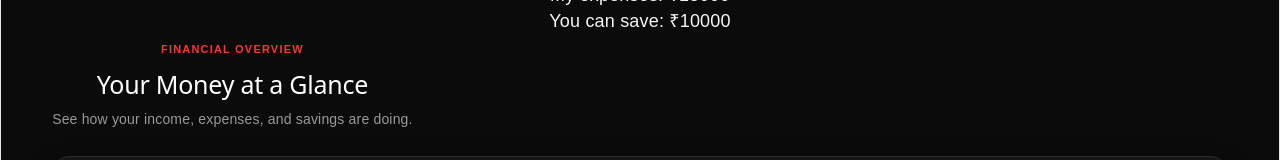
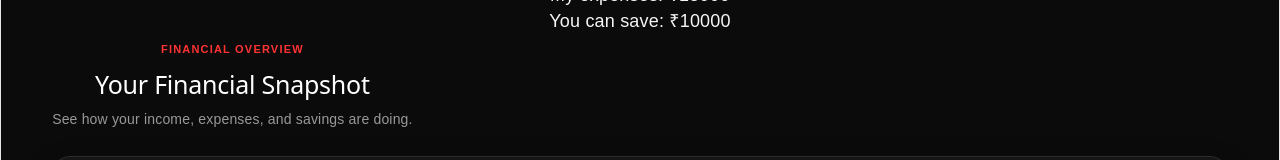
Before and after one commit to zehra-codes/Financial-habit-builder, a React (Vite) app: page / in a window 1280 px wide. Shown: the part 196-356 px from the top of the page. Built offline with nearby package versions, Linux system fonts and the light colour scheme.

Commit message:
Improve dashboard heading

```diff
--- a/src/pages/Dashboard.jsx
+++ b/src/pages/Dashboard.jsx
@@ -1,3 +1,4 @@
+// Dashboard: displays financial summary and transaction insights
 import { Link } from "react-router-dom";
 import Welcome from "../components/Welcome";
 import FinancialSummary from "../components/FinancialSummary";
@@ -29,7 +30,7 @@ function Dashboard({
               FINANCIAL OVERVIEW
             </span>
 
-            <h2>Your Money at a Glance</h2>
+            <h2>Your Financial Snapshot</h2>
 
             <p>
               See how your income, expenses, and savings are doing.
```
